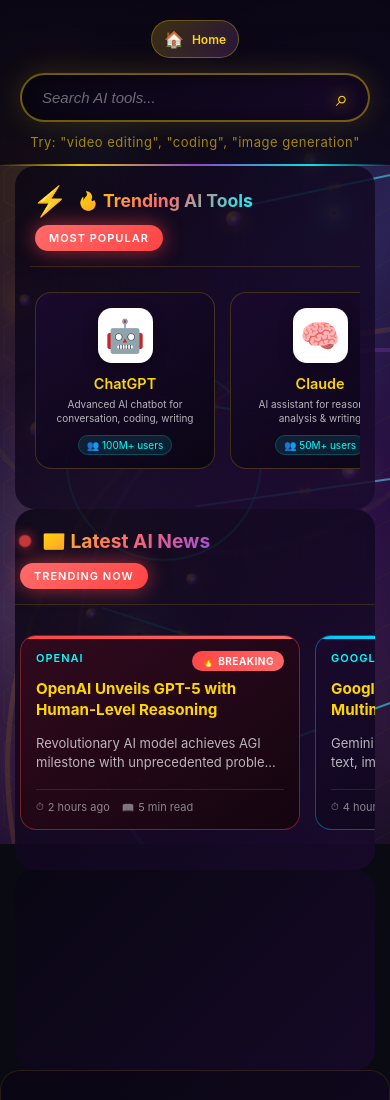
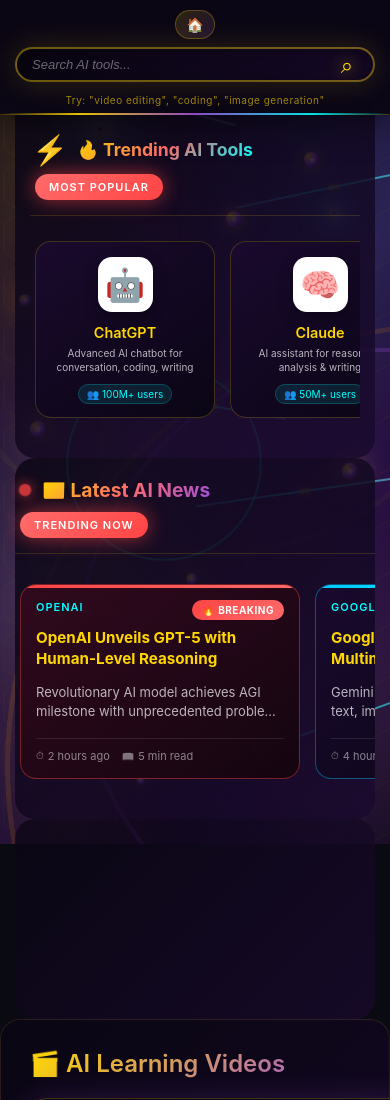
Before and after one commit to prasunghorai667-cell/searchAI.com, a website with bundled scripts: page public/index.html in a window 390 px wide. Shown: the top 1100 px of the page. Built offline with nearby package versions, Linux system fonts and the light colour scheme; grey boxes are pictures that could not be loaded.

Commit message:
Add files via upload

```diff
--- a/public/style.css
+++ b/public/style.css
@@ -395,12 +395,20 @@ body {
 
 /* Header Styles */
 header {
-    position: relative;
-    z-index: 10;
-    background: linear-gradient(180deg, rgba(10, 6, 20, 0.95) 0%, rgba(10, 6, 20, 0.8) 100%);
+    position: fixed;
+    top: 0;
+    left: 0;
+    right: 0;
+    z-index: 100;
+    background: linear-gradient(180deg, rgba(10, 6, 20, 0.98) 0%, rgba(10, 6, 20, 0.95) 100%);
     backdrop-filter: blur(20px);
-    padding: 20px 20px 15px;
+    padding: 12px 20px 10px;
     border-bottom: 1px solid rgba(255, 215, 0, 0.2);
+    box-shadow: 0 5px 30px rgba(0, 0, 0, 0.5);
+}
+
+body {
+    padding-top: 110px;
 }
 
 header::before {
@@ -429,62 +437,66 @@ header::before {
     display: flex;
     justify-content: center;
     align-items: center;
-    gap: 15px;
-    margin-bottom: 20px;
+    gap: 10px;
+    margin-bottom: 10px;
 }
 
 .home-btn {
     position: absolute;
-    left: 20px;
+    left: 15px;
     top: 50%;
     transform: translateY(-50%);
     display: flex;
     align-items: center;
-    gap: 8px;
-    background: linear-gradient(135deg, rgba(255, 215, 0, 0.2), rgba(157, 78, 221, 0.2));
-    border: 1px solid rgba(255, 215, 0, 0.3);
+    gap: 5px;
+    background: linear-gradient(135deg, rgba(255, 215, 0, 0.15), rgba(157, 78, 221, 0.15));
+    border: 1px solid rgba(255, 215, 0, 0.25);
     color: #FFD700;
-    padding: 10px 18px;
-    border-radius: 25px;
+    padding: 6px 12px;
+    border-radius: 20px;
     text-decoration: none;
-    font-size: 14px;
+    font-size: 12px;
     font-weight: 600;
     transition: all 0.3s ease;
 }
 
 .home-btn:hover {
-    background: linear-gradient(135deg, rgba(255, 215, 0, 0.4), rgba(157, 78, 221, 0.4));
+    background: linear-gradient(135deg, rgba(255, 215, 0, 0.3), rgba(157, 78, 221, 0.3));
     transform: translateY(-50%) scale(1.05);
-    box-shadow: 0 5px 20px rgba(255, 215, 0, 0.3);
+    box-shadow: 0 3px 15px rgba(255, 215, 0, 0.2);
 }
 
 .home-icon {
-    font-size: 16px;
+    font-size: 14px;
+}
+
+.home-text {
+    display: inline;
 }
 
 .back-btn {
     position: absolute;
-    right: 20px;
+    right: 15px;
     top: 50%;
     transform: translateY(-50%);
     display: flex;
     align-items: center;
-    gap: 8px;
-    background: linear-gradient(135deg, rgba(255, 215, 0, 0.2), rgba(157, 78, 221, 0.2));
-    border: 1px solid rgba(255, 215, 0, 0.3);
+    gap: 5px;
+    background: linear-gradient(135deg, rgba(255, 215, 0, 0.15), rgba(157, 78, 221, 0.15));
+    border: 1px solid rgba(255, 215, 0, 0.25);
     color: #FFD700;
-    padding: 10px 18px;
-    border-radius: 25px;
-    font-size: 14px;
+    padding: 6px 12px;
+    border-radius: 20px;
+    font-size: 12px;
     font-weight: 600;
     cursor: pointer;
     transition: all 0.3s ease;
 }
 
 .back-btn:hover {
-    background: linear-gradient(135deg, rgba(255, 215, 0, 0.4), rgba(157, 78, 221, 0.4));
+    background: linear-gradient(135deg, rgba(255, 215, 0, 0.3), rgba(157, 78, 221, 0.3));
     transform: translateY(-50%) scale(1.05);
-    box-shadow: 0 5px 20px rgba(255, 215, 0, 0.3);
+    box-shadow: 0 3px 15px rgba(255, 215, 0, 0.2);
 }
 
 header::before {
@@ -533,8 +545,64 @@ h1 {
     justify-content: center;
     position: relative;
     z-index: 20;
-    max-width: 650px;
+    max-width: 550px;
     margin: 0 auto;
+}
+
+.search-wrapper {
+    position: relative;
+    max-width: 500px;
+    width: 100%;
+}
+
+input {
+    width: 100%;
+    padding: 10px 45px 10px 18px;
+    border: 2px solid rgba(0, 255, 200, 0.3);
+    border-radius: 25px;
+    font-size: 14px;
+    background: rgba(10, 20, 40, 0.95);
+    color: white;
+    outline: none;
+    box-sizing: border-box;
+    transition: all 0.3s ease;
+    box-shadow:
+        0 0 15px rgba(0, 255, 200, 0.1),
+        inset 0 0 15px rgba(0, 0, 0, 0.5);
+}
+
+input:focus {
+    border-color: #00ffc8;
+    box-shadow:
+        0 0 25px rgba(0, 255, 200, 0.25),
+        0 0 50px rgba(0, 255, 200, 0.1),
+        inset 0 0 15px rgba(0, 0, 0, 0.5);
+}
+
+input::placeholder {
+    color: rgba(255, 255, 255, 0.4);
+    font-style: italic;
+}
+
+.search-wrapper::after {
+    content: '⌕';
+    position: absolute;
+    right: 16px;
+    top: 50%;
+    transform: translateY(-50%);
+    font-size: 18px;
+    color: rgba(0, 255, 200, 0.6);
+    pointer-events: none;
+}
+
+.search-hint {
+    font-size: 11px;
+    color: rgba(255, 215, 0, 0.5);
+    margin: 6px 0 0 0;
+    position: relative;
+    z-index: 20;
+    letter-spacing: 0.5px;
+    text-align: center;
 }
 
 .search-wrapper {
@@ -601,14 +669,14 @@ input::placeholder {
     right: 0;
     background: linear-gradient(180deg, rgba(26, 10, 46, 0.98), rgba(10, 6, 20, 0.98));
     backdrop-filter: blur(20px);
-    border-radius: 0 0 25px 25px;
-    max-height: 300px;
+    border-radius: 0 0 20px 20px;
+    max-height: 280px;
     overflow-y: auto;
     display: none;
     z-index: 1000;
     box-shadow:
-        0 20px 50px rgba(0, 0, 0, 0.6),
-        0 0 30px rgba(255, 215, 0, 0.1);
+        0 15px 40px rgba(0, 0, 0, 0.6),
+        0 0 25px rgba(255, 215, 0, 0.1);
     border: 1px solid rgba(255, 215, 0, 0.2);
     border-top: none;
     margin-top: 5px;
@@ -1013,7 +1081,7 @@ iframe {
 .trending-tools {
     position: relative;
     z-index: 5;
-    padding: 0 30px 25px;
+    padding: 20px 30px 25px;
 }
 
 .trending-tools::before {
@@ -1454,24 +1522,49 @@ iframe {
 }
 
 @media (max-width: 768px) {
+    header {
+        padding: 10px 15px 8px;
+    }
+
+    body {
+        padding-top: 95px;
+    }
+
     .home-btn {
         position: static;
         transform: none;
-        padding: 8px 12px;
-        font-size: 12px;
+        padding: 5px 10px;
+        font-size: 11px;
+    }
+
+    .home-text {
+        display: none;
     }
 
     .back-btn {
         position: static;
         transform: none;
-        padding: 8px 12px;
-        font-size: 12px;
+        padding: 5px 10px;
+        font-size: 11px;
     }
 
     .header-bar {
-        flex-wrap: wrap;
-        gap: 10px;
-        margin-bottom: 15px;
+        flex-wrap: nowrap;
+        gap: 8px;
+        margin-bottom: 8px;
+    }
+
+    .search-container {
+        max-width: 100%;
+    }
+
+    input {
+        padding: 8px 40px 8px 15px;
+        font-size: 13px;
+    }
+
+    .search-hint {
+        font-size: 10px;
     }
 
     #results {
```
